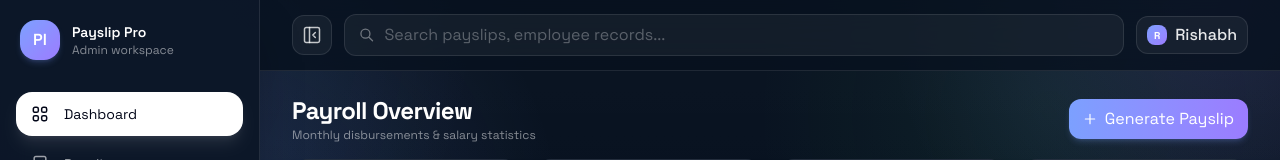
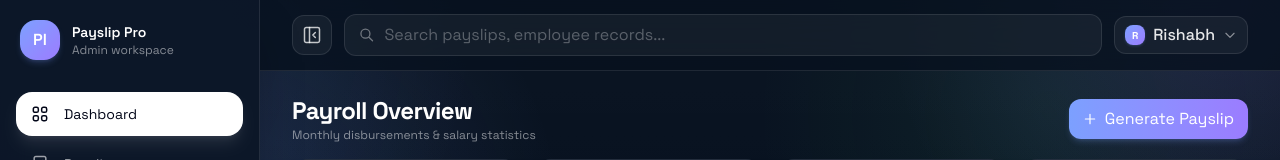
Before and after one commit to rishabh15aayaninfotech/payslip-invoicing, a Next.js app: page /dashboard in a window 1280 px wide. Shown: the top 160 px of the page. Built offline with nearby package versions, Linux system fonts and the light colour scheme.

Commit message:
first commit

```diff
--- a/app/(admin)/_components/admin-shell.tsx
+++ b/app/(admin)/_components/admin-shell.tsx
@@ -45,6 +45,7 @@ export function AdminShell({ children }: { children: ReactNode }) {
   const pathname = usePathname();
   const [mobileOpen, setMobileOpen] = useState(false);
   const [isCollapsed, setIsCollapsed] = useState(false);
+  const [userMenuOpen, setUserMenuOpen] = useState(false);
 
   return (
     <div className="admin-grid min-h-screen bg-background text-foreground">
@@ -210,17 +211,103 @@ export function AdminShell({ children }: { children: ReactNode }) {
               />
             </div>
 
-            {/* User Profile Pill */}
-            <Link
-              href="/login"
-              title="Signed in as Rishabh (Click to switch)"
-              className="flex items-center gap-2 rounded-xl border border-white/10 bg-white/5 px-2.5 py-1.5 text-xs text-white/80 transition hover:bg-white/10 hover:text-white"
-            >
-              <div className="flex h-5 w-5 items-center justify-center rounded-lg bg-gradient-to-br from-accent to-accent-strong text-[10px] font-bold text-white">
-                R
-              </div>
-              <span className="hidden sm:inline font-medium text-white/90">Rishabh</span>
-            </Link>
+            {/* User Profile Dropdown */}
+            <div className="relative">
+              <button
+                type="button"
+                onClick={() => setUserMenuOpen((prev) => !prev)}
+                className="flex items-center gap-2 rounded-xl border border-white/10 bg-white/5 px-2.5 py-1.5 text-xs text-white/80 transition hover:bg-white/10 hover:text-white cursor-pointer active:scale-95"
+              >
+                <div className="flex h-5 w-5 items-center justify-center rounded-lg bg-gradient-to-br from-accent to-accent-strong text-[10px] font-bold text-white shadow-sm shadow-accent/20">
+                  R
+                </div>
+                <span className="hidden sm:inline font-medium text-white/90">Rishabh</span>
+                <svg
+                  className={`h-3.5 w-3.5 text-white/50 transition-transform duration-200 ${
+                    userMenuOpen ? "rotate-180 text-white" : ""
+                  }`}
+                  fill="none"
+                  viewBox="0 0 24 24"
+                  stroke="currentColor"
+                >
+                  <path strokeLinecap="round" strokeLinejoin="round" strokeWidth={2} d="M19 9l-7 7-7-7" />
+                </svg>
+              </button>
+
+              {/* Backdrop to dismiss */}
+              {userMenuOpen && (
+                <div
+                  className="fixed inset-0 z-40"
+                  onClick={() => setUserMenuOpen(false)}
+                />
+              )}
+
+              {/* Floating Dropdown Menu */}
+              {userMenuOpen && (
+                <div className="absolute right-0 top-full mt-2 w-60 rounded-2xl border border-white/15 bg-surface/95 p-2 shadow-2xl backdrop-blur-2xl z-50 animate-in fade-in slide-in-from-top-2 duration-150">
+                  {/* User Info Header */}
+                  <div className="flex items-center gap-2.5 px-3 py-2.5 border-b border-white/10">
+                    <div className="flex h-9 w-9 items-center justify-center rounded-xl bg-gradient-to-br from-accent to-accent-strong text-xs font-bold text-white shadow-md shadow-accent/20">
+                      R
+                    </div>
+                    <div className="overflow-hidden">
+                      <p className="text-xs font-semibold text-white truncate">Rishabh Sharma</p>
+                      <p className="text-[11px] text-white/50 truncate">admin@payslip.in</p>
+                    </div>
+                  </div>
+
+                  {/* Navigation Links */}
+                  <div className="py-1.5 space-y-0.5 text-xs">
+                    <Link
+                      href="/dashboard"
+                      onClick={() => setUserMenuOpen(false)}
+                      className="flex items-center gap-2 rounded-xl px-3 py-2 text-white/70 hover:bg-white/5 hover:text-white transition"
+                    >
+                      <svg className="h-4 w-4 text-white/50" fill="none" viewBox="0 0 24 24" stroke="currentColor">
+                        <path strokeLinecap="round" strokeLinejoin="round" strokeWidth={1.8} d="M4 6a2 2 0 012-2h2a2 2 0 012 2v2a2 2 0 01-2 2H6a2 2 0 01-2-2V6zM14 6a2 2 0 012-2h2a2 2 0 012 2v2a2 2 0 01-2 2h-2a2 2 0 01-2-2V6zM4 16a2 2 0 012-2h2a2 2 0 012 2v2a2 2 0 01-2 2H6a2 2 0 01-2-2v-2zM14 16a2 2 0 012-2h2a2 2 0 012 2v2a2 2 0 01-2 2h-2a2 2 0 01-2-2v-2z" />
+                      </svg>
+                      Dashboard
+                    </Link>
+
+                    <Link
+                      href="/dashboard/payslip"
+                      onClick={() => setUserMenuOpen(false)}
+                      className="flex items-center gap-2 rounded-xl px-3 py-2 text-white/70 hover:bg-white/5 hover:text-white transition"
+                    >
+                      <svg className="h-4 w-4 text-white/50" fill="none" viewBox="0 0 24 24" stroke="currentColor">
+                        <path strokeLinecap="round" strokeLinejoin="round" strokeWidth={1.8} d="M9 14l6-6m-5.5.5h.01m4.99 5h.01M19 21V5a2 2 0 00-2-2H7a2 2 0 00-2 2v16l3.5-2 3.5 2 3.5-2 3.5 2zM10 8.5a.5.5 0 11-1 0 .5.5 0 011 0zm5 5a.5.5 0 11-1 0 .5.5 0 011 0z" />
+                      </svg>
+                      Payslip Studio
+                    </Link>
+
+                    <Link
+                      href="/dashboard/templates"
+                      onClick={() => setUserMenuOpen(false)}
+                      className="flex items-center gap-2 rounded-xl px-3 py-2 text-white/70 hover:bg-white/5 hover:text-white transition"
+                    >
+                      <svg className="h-4 w-4 text-white/50" fill="none" viewBox="0 0 24 24" stroke="currentColor">
+                        <path strokeLinecap="round" strokeLinejoin="round" strokeWidth={1.8} d="M4 5a1 1 0 011-1h14a1 1 0 011 1v2a1 1 0 01-1 1H5a1 1 0 01-1-1V5zM4 13a1 1 0 011-1h6a1 1 0 011 1v6a1 1 0 01-1 1H5a1 1 0 01-1-1v-6zM16 13a1 1 0 011-1h2a1 1 0 011 1v6a1 1 0 01-1 1h-2a1 1 0 01-1-1v-6z" />
+                      </svg>
+                      Templates
+                    </Link>
+                  </div>
+
+                  {/* Sign Out Action */}
+                  <div className="border-t border-white/10 pt-1.5">
+                    <Link
+                      href="/login"
+                      onClick={() => setUserMenuOpen(false)}
+                      className="flex items-center gap-2 rounded-xl px-3 py-2 text-xs font-semibold text-danger hover:bg-danger/10 transition"
+                    >
+                      <svg className="h-4 w-4 text-danger" fill="none" viewBox="0 0 24 24" stroke="currentColor">
+                        <path strokeLinecap="round" strokeLinejoin="round" strokeWidth={1.8} d="M17 16l4-4m0 0l-4-4m4 4H7m6 4v1a3 3 0 01-3 3H6a3 3 0 01-3-3V7a3 3 0 013-3h4a3 3 0 013 3v1" />
+                      </svg>
+                      Sign Out
+                    </Link>
+                  </div>
+                </div>
+              )}
+            </div>
           </div>
         </header>
 
```
